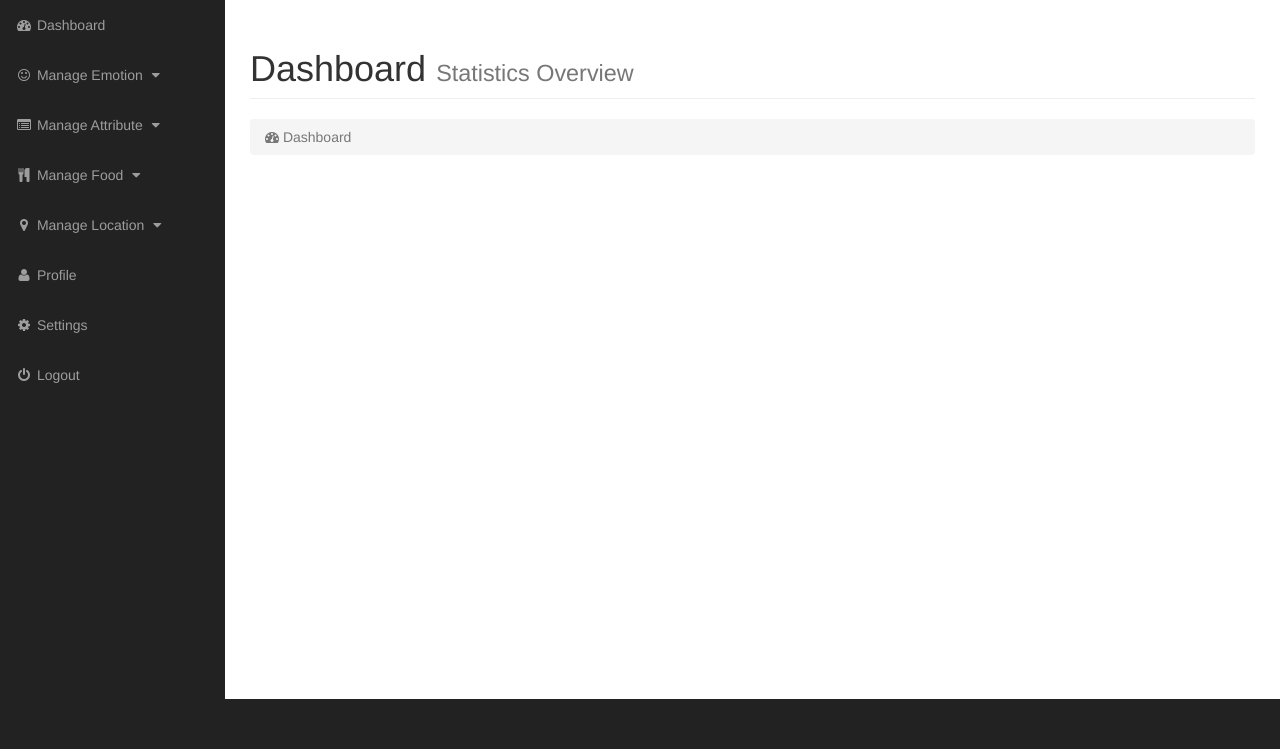
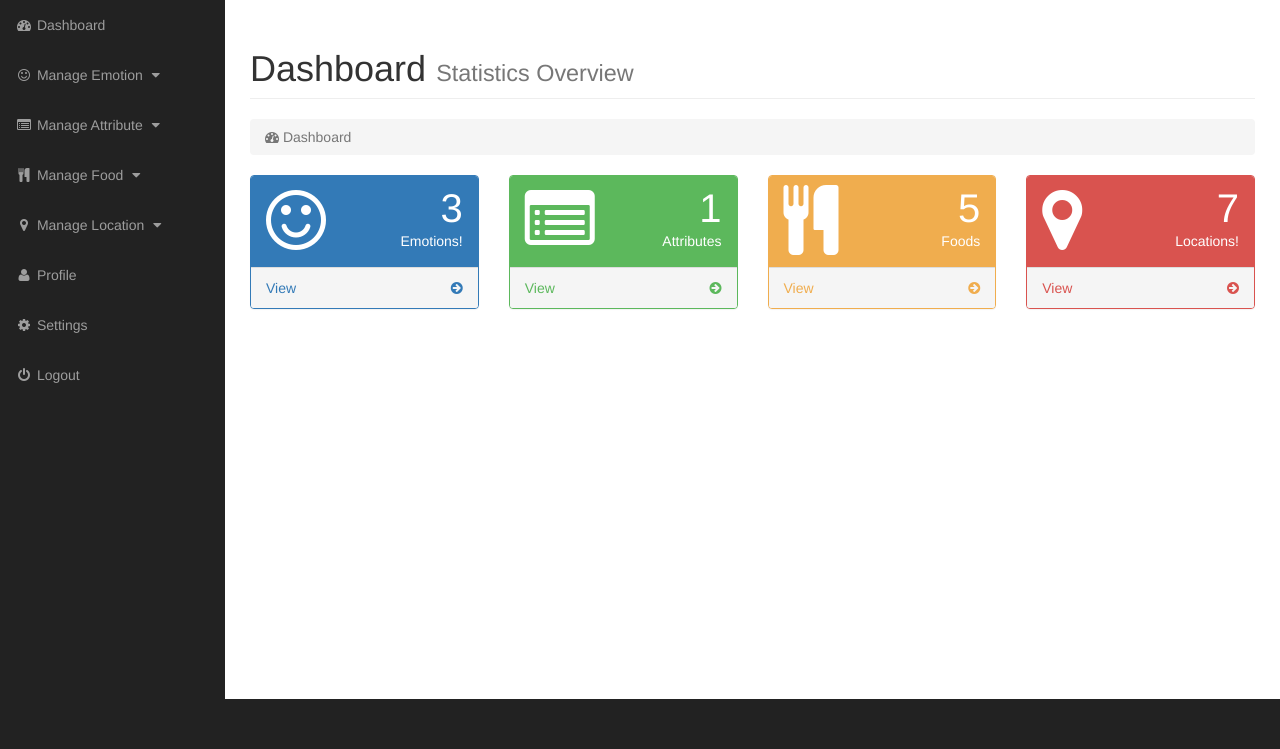
Before and after one commit to janjantandayag/thesis, a PHP site: page /dashboard.php in a window 1280 px wide. Shown: the part 51-800 px from the top of the page. Run offline with PHP 8.4, Linux system fonts and the light colour scheme; the visitor is signed in with stand-in values (Sample User, id 1); data comes from the database, SQL or seed files in the repository.

Commit message:
Updated breadcrumb and dashboard content

```diff
--- a/admin/add-emotion.php
+++ b/admin/add-emotion.php
@@ -11,6 +11,9 @@
                     Add Emotion
                 </h1>
                 <ol class="breadcrumb">
+                    <li>
+                        <a href="dashboard.php"><i class="fa fa-dashboard"></i> Dashboard</a>
+                    </li>
                     <li class="active">
                         <i class="fa fa-plus"></i> Add Emotion
                     </li>
--- a/admin/attribute-add.php
+++ b/admin/attribute-add.php
@@ -11,6 +11,9 @@
                     Add Attribute
                 </h1>
                 <ol class="breadcrumb">
+                    <li>
+                        <a href="dashboard.php"><i class="fa fa-dashboard"></i> Dashboard</a>
+                    </li>
                     <li class="active">
                         <i class="fa fa-plus"></i> Add Attribute
                     </li>
--- a/admin/attribute-list.php
+++ b/admin/attribute-list.php
@@ -10,6 +10,9 @@
                             Attribute List
                         </h1>
                         <ol class="breadcrumb">
+                            <li>
+                                <a href="dashboard.php"><i class="fa fa-dashboard"></i> Dashboard</a>
+                            </li>
                             <li  class="active">
                                 <i class="fa fa-list"></i> Attribute List
                             </li>
--- a/admin/attribute-update.php
+++ b/admin/attribute-update.php
@@ -14,6 +14,9 @@
                             Attribute Update
                         </h1>
                         <ol class="breadcrumb">
+                            <li>
+                                <a href="dashboard.php"><i class="fa fa-dashboard"></i> Dashboard</a>
+                            </li>
                             <li>
                                 <a href="attribute-list.php"><i class="fa fa-list"></i> Attribute List</a>
                             </li>
--- a/admin/dashboard.php
+++ b/admin/dashboard.php
@@ -1,4 +1,7 @@
-<?php include('include/head.php'); ?>
+<?php
+    include('include/head.php');
+?>
+
 
 <div id="page-wrapper">
     <div class="container-fluid">
@@ -16,9 +19,98 @@
             </div>
         </div>
         <!-- /.row -->
+        <div class="row">
+            <div class="col-lg-3 col-md-6">
+                <div class="panel panel-primary">
+                    <div class="panel-heading">
+                        <div class="row">
+                            <div class="col-xs-3">
+                                <i class="fa fa-smile-o fa-5x"></i>
+                            </div>
+                            <div class="col-xs-9 text-right">
+                                <div class="huge"><?= $db->countRow('emotion'); ?></div>
+                                <div>Emotions!</div>
+                            </div>
+                        </div>
+                    </div>
+                    <a href="emotion-list.php">
+                        <div class="panel-footer">
+                            <span class="pull-left">View</span>
+                            <span class="pull-right"><i class="fa fa-arrow-circle-right"></i></span>
+                            <div class="clearfix"></div>
+                        </div>
+                    </a>
+                </div>
+            </div>
+            <div class="col-lg-3 col-md-6">
+                <div class="panel panel-green">
+                    <div class="panel-heading">
+                        <div class="row">
+                            <div class="col-xs-3">
+                                <i class="fa fa-list-alt fa-5x"></i>
+                            </div>
+                            <div class="col-xs-9 text-right">
+                                <div class="huge"><?= $db->countRow('attribute'); ?></div>
+                                <div>Attributes</div>
+                            </div>
+                        </div>
+                    </div>
+                    <a href="attribute-list.php">
+                        <div class="panel-footer">
+                            <span class="pull-left">View</span>
+                            <span class="pull-right"><i class="fa fa-arrow-circle-right"></i></span>
+                            <div class="clearfix"></div>
+                        </div>
+                    </a>
+                </div>
+            </div>
+            <div class="col-lg-3 col-md-6">
+                <div class="panel panel-yellow">
+                    <div class="panel-heading">
+                        <div class="row">
+                            <div class="col-xs-3">
+                                <i class="fa fa-cutlery fa-5x"></i>
+                            </div>
+                            <div class="col-xs-9 text-right">
+                                <div class="huge"><?= $db->countRow('food'); ?></div>
+                                <div>Foods</div>
+                            </div>
+                        </div>
+                    </div>
+                    <a href="food-list.php">
+                        <div class="panel-footer">
+                            <span class="pull-left">View</span>
+                            <span class="pull-right"><i class="fa fa-arrow-circle-right"></i></span>
+                            <div class="clearfix"></div>
+                        </div>
+                    </a>
+                </div>
+            </div>
+            <div class="col-lg-3 col-md-6">
+                <div class="panel panel-red">
+                    <div class="panel-heading">
+                        <div class="row">
+                            <div class="col-xs-3">
+                                <i class="fa fa-map-marker fa-5x"></i>
+                            </div>
+                            <div class="col-xs-9 text-right">
+                                <div class="huge"><?= $db->countRow('location'); ?></div>
+                                <div>Locations!</div>
+                            </div>
+                        </div>
+                    </div>
+                    <a href="location-list.php">
+                        <div class="panel-footer">
+                            <span class="pull-left">View</span>
+                            <span class="pull-right"><i class="fa fa-arrow-circle-right"></i></span>
+                            <div class="clearfix"></div>
+                        </div>
+                    </a>
+                </div>
+            </div>
+        </div>
     </div>
     <!-- /.container-fluid -->
 </div>
 <!-- /#page-wrapper -->
-
 <?php include('include/footer.php'); ?>
--- a/admin/database/Function.php
+++ b/admin/database/Function.php
@@ -300,4 +300,11 @@
 						  </script>";
 	 		}
 		}
+
+		public function countRow($tableName){
+			$stmt = $this->conn->prepare("SELECT * FROM {$tableName}");
+	 		$stmt->execute();
+	 		$result = $stmt->rowCount();
+	 		return $result;
+		}
 	}
--- a/admin/emotion-food.php
+++ b/admin/emotion-food.php
@@ -15,6 +15,9 @@
                             <?= strtoupper($emotionName) ?>
                         </h1>
                         <ol class="breadcrumb">
+                            <li>
+                                <a href="dashboard.php"><i class="fa fa-dashboard"></i> Dashboard</a>
+                            </li>
                             <li>
                                 <a href="emotion-list.php"><i class="fa fa-list"></i> Emotion List</a>
                             </li>
--- a/admin/emotion-list.php
+++ b/admin/emotion-list.php
@@ -11,6 +11,9 @@
                             Emotion List
                         </h1>
                         <ol class="breadcrumb">
+                            <li>
+                                <a href="dashboard.php"><i class="fa fa-dashboard"></i> Dashboard</a>
+                            </li>
                             <li  class="active">
                                 <i class="fa fa-list"></i> Emotion List
                             </li>
--- a/admin/emotion-update.php
+++ b/admin/emotion-update.php
@@ -15,6 +15,9 @@
                             Emotion Update
                         </h1>
                         <ol class="breadcrumb">
+                            <li>
+                                <a href="dashboard.php"><i class="fa fa-dashboard"></i> Dashboard</a>
+                            </li>
                             <li>
                                 <a href="emotion-list.php"><i class="fa fa-list"></i> Emotion List</a>
                             </li>
--- a/admin/food-add.php
+++ b/admin/food-add.php
@@ -12,6 +12,9 @@
                             Add Food
                         </h1>
                         <ol class="breadcrumb">
+                            <li>
+                                <a href="dashboard.php"><i class="fa fa-dashboard"></i> Dashboard</a>
+                            </li>
                             <li class="active">
                                 <i class="fa fa-plus"></i> Add Food
                             </li>
--- a/admin/food-list.php
+++ b/admin/food-list.php
@@ -10,6 +10,9 @@
                             Food List
                         </h1>
                         <ol class="breadcrumb">
+                            <li>
+                                <a href="dashboard.php"><i class="fa fa-dashboard"></i> Dashboard</a>
+                            </li>
                             <li  class="active">
                                 <i class="fa fa-list"></i> Food List
                             </li>
--- a/admin/food-update.php
+++ b/admin/food-update.php
@@ -14,6 +14,9 @@
                             Food Update
                         </h1>
                         <ol class="breadcrumb">
+                            <li>
+                                <a href="dashboard.php"><i class="fa fa-dashboard"></i> Dashboard</a>
+                            </li>
                             <li>
                                 <a href="food-list.php"><i class="fa fa-list"></i> Food List</a>
                             </li>
--- a/admin/location-list.php
+++ b/admin/location-list.php
@@ -10,6 +10,9 @@
                             Location List
                         </h1>
                         <ol class="breadcrumb">
+                            <li>
+                                <a href="dashboard.php"><i class="fa fa-dashboard"></i> Dashboard</a>
+                            </li>
                             <li  class="active">
                                 <i class="fa fa-list"></i> Location Lists
                             </lsi>
--- a/admin/location-update.php
+++ b/admin/location-update.php
@@ -15,6 +15,9 @@
                             Emotion Update
                         </h1>
                         <ol class="breadcrumb">
+                            <li>
+                                <a href="dashboard.php"><i class="fa fa-dashboard"></i> Dashboard</a>
+                            </li>
                             <li>
                                 <a href="location-list.php"><i class="fa fa-list"></i> Location List</a>
                             </li>
--- a/admin/settings.php
+++ b/admin/settings.php
@@ -27,7 +27,7 @@
                                 <input class="form-control" placeholder="Enter username" name="username" value="<?= $userDetails['username'] ?>" required>
                             </div>
                             <div class="form-group">
-                                <label>Password</label>
+                                <label>New Password</label>
                                 <input type="password" id="password" class="form-control" placeholder="Enter password" name="password" required >
                             </div>
                             <div class="form-group">
```
